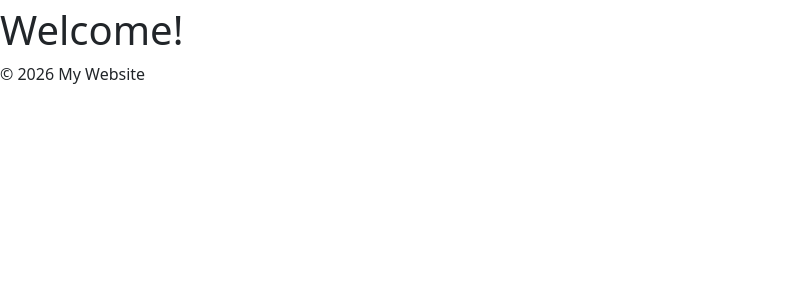
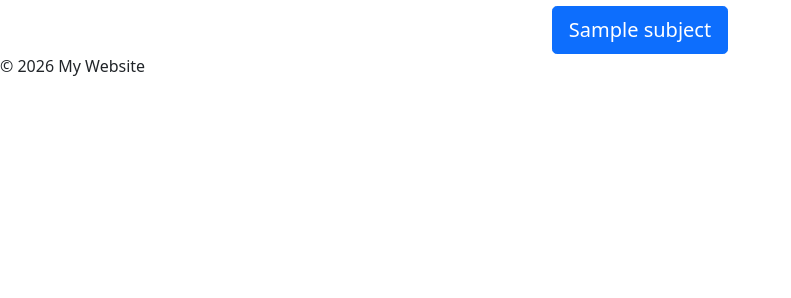
Before and after one commit to Rudra-Bijalwan/study_assistant, a Flask app: page /subjects in a window 1280 px wide. Shown: the part 50-348 px from the top of the page, without its empty margins (0-791 px from the left). Run offline with Flask 3, Linux system fonts and the light colour scheme; a user stored in the database is signed in; tables that the repository leaves empty hold one stand-in row (values such as "Sample post").

Commit message:
add feature to select from existing subjects

```diff
--- a/app.py
+++ b/app.py
@@ -1,7 +1,7 @@
 import os
 from dotenv import load_dotenv
 from flask import Flask
-from flask import redirect, render_template, request, url_for
+from flask import redirect, render_template, request, url_for, abort
 from extensions import db
 from flask_login import LoginManager, login_required, login_user, logout_user, current_user
 from forms import RegisterForm, LoginForm, SubjectCreate
@@ -92,8 +92,13 @@ def register():
 @app.route('/subjects')
 @login_required
 def subjects():
+    subjects = db.session.execute(
+        db.select(Subject.name, Subject.id).where(
+            Subject.user_id == current_user.id,
+        )
+    ).all()
 
-    return render_template("subjects.html")
+    return render_template("subjects.html", subjects=subjects)
 
 
 @app.route('/newsubject', methods=['GET', 'POST'])
@@ -117,10 +122,16 @@ def newsubject():
 @app.route("/subjects/<int:subject_id>")
 @login_required
 def subject(subject_id):
+    subject = db.session.scalar(
+        db.select(Subject).where(
+            Subject.id == subject_id,
+            Subject.user_id == current_user.id
+        ))
 
-    return render_template("subject.html")
+    if subject is None:
+        abort(404)
 
-
+    return render_template("subject.html", subject=subject)
 
 if __name__ == "__main__":
     app.run(debug=True)
--- a/templates/home.html
+++ b/templates/home.html
@@ -7,10 +7,10 @@ Home
 {% block main %}
 <h1>Welcome!</h1>
 <div class="text-center">
-    <a href="/newsubject">
+    <a href="{{ url_for('newsubject') }}">
         <button type="button" class="btn btn-primary btn-lg">Create a new subject</button>
     </a>
-    <a href="/subjects">
+    <a href="{{ url_for('subjects') }}">
         <button type="button" class="btn btn-primary btn-lg">Select subject</button>
     </a>
     <a href="{{ url_for('logout') }}">
--- a/templates/subjects.html
+++ b/templates/subjects.html
@@ -5,5 +5,11 @@ Subjects
 {% endblock %}
 
 {% block main %}
-<h1>Welcome!</h1>
+<div class="text-center">
+    {% for subject in subjects%}
+        <a href="{{ url_for('subject', subject_id=subject.id) }}">
+            <button type="button" class="btn btn-primary btn-lg">{{ subject.name }}</button>
+        </a>
+    {%endfor%}
+</div>
 {% endblock %}
```
